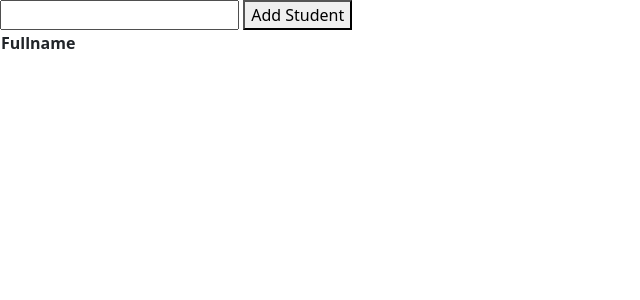
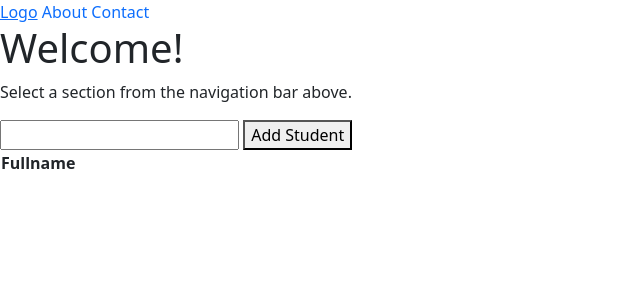
Before and after one commit to m1ch93l/function-mapping, a PHP site: page / in a window 1280 px wide. Shown: the top 300 px of the page, without its empty margins (0-640 px from the left). Run offline with PHP 8.4, Linux system fonts and the light colour scheme; data that the repository does not hold is empty.

Commit message:
Create navigation

```diff
--- /dev/null
+++ b/about.php
@@ -0,0 +1,3 @@
+<?php
+
+echo "about";
--- /dev/null
+++ b/contact.php
@@ -0,0 +1,3 @@
+<?php
+
+echo "Contact";
--- a/index.php
+++ b/index.php
@@ -15,7 +15,17 @@
         crossorigin="anonymous"></script>
 </head>
 
-<body>
+<body id="index">
+    <nav>
+        <a href="index.php" hx-get="index.php" hx-target="#index" hx-swap="innerHTML">Logo</a>
+
+        <a type="button" class="text-decoration-none" hx-get="about.php" hx-target="#content" hx-swap="innerHTML">About</a>
+        <a type="button" class="text-decoration-none" hx-get="contact.php" hx-target="#content" hx-swap="innerHTML">Contact</a>
+    </nav>
+    <div id="content">
+        <h1>Welcome!</h1>
+        <p>Select a section from the navigation bar above.</p>
+
         <form hx-post="crud.php?action=create" hx-target="#user-list" hx-swap="beforeend">
             <input name="fullname" type="text">
             <button>Add Student</button>
@@ -43,6 +53,8 @@
                 </div>
             </div>
         </div>
+    </div>
+
 </body>
 
 </html>
```
Lines whose indentation alone changed are shown as unchanged.
